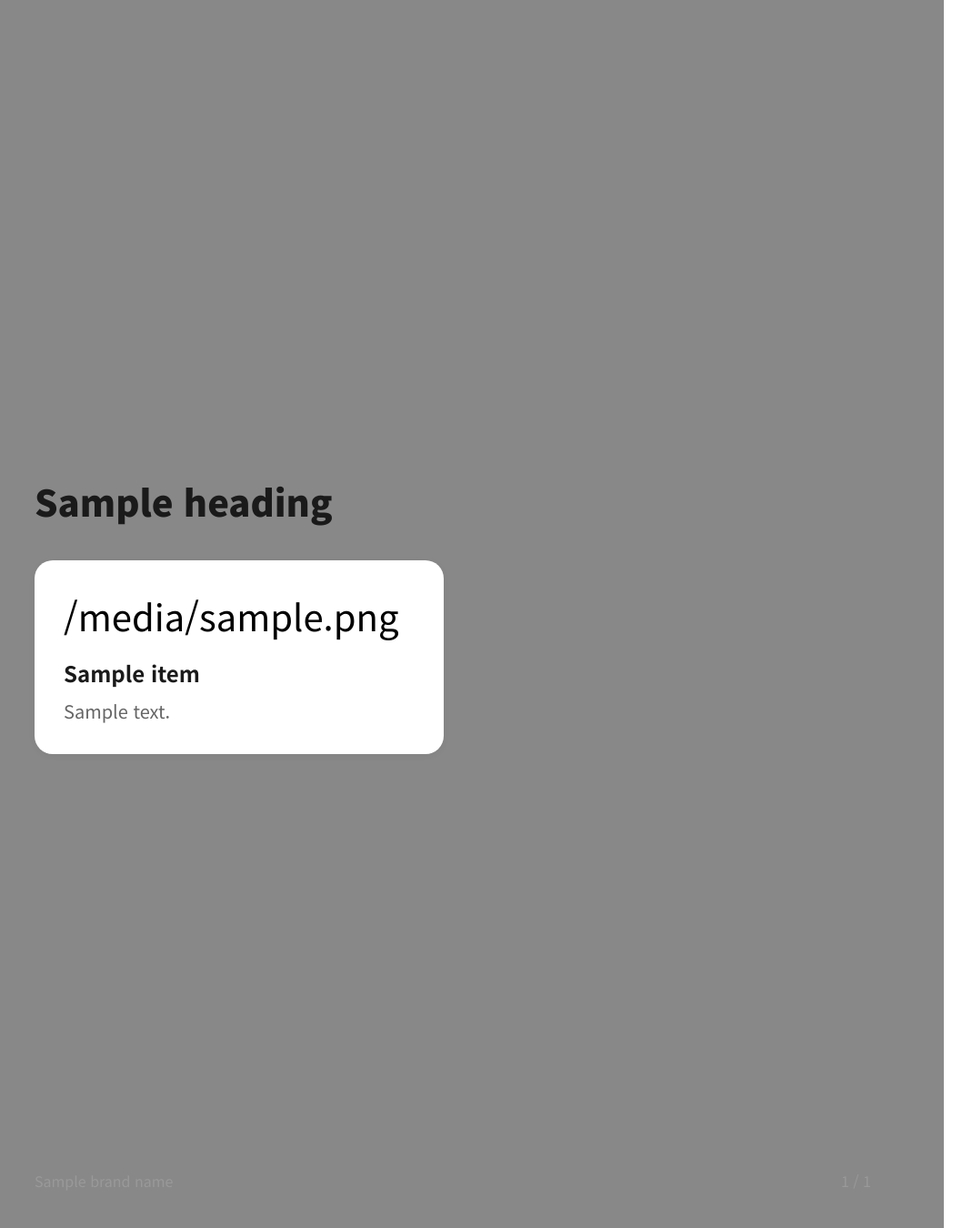
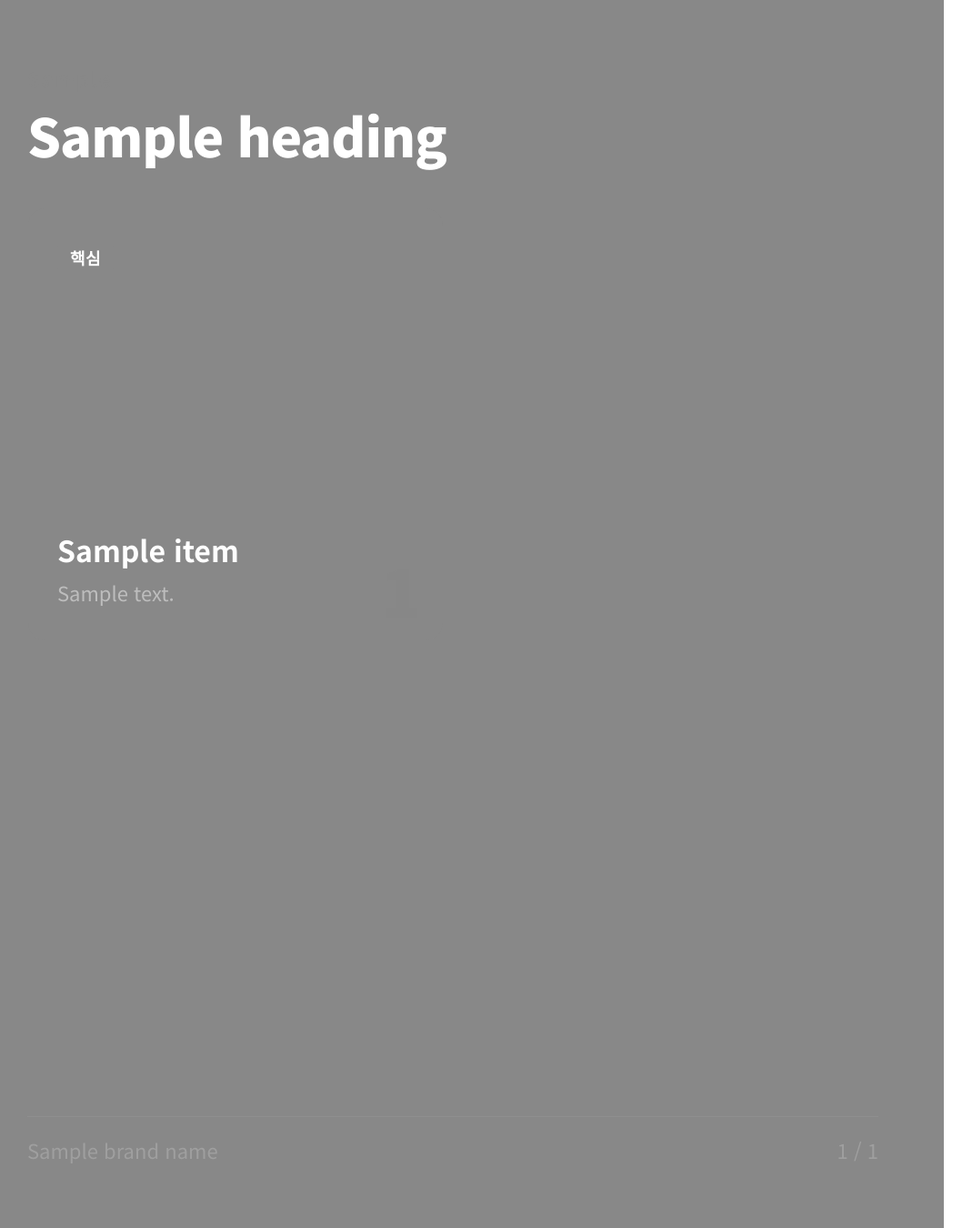
Before and after one commit to lodaebone6980/card-news-insta, a Python web app: template templates/content-grid.html in a window 1280 px wide. Shown: the whole page at 91% size, without its empty margins (42-1111 px from the left). Run offline with Jinja, Linux system fonts and the light colour scheme; the template is opened without the code that fills it: most values are stand-ins (such as "Sample title", 1, 10 or a date in 2020).

Commit message:
Refactor content grid layout and styles

```diff
--- a/templates/content-grid.html
+++ b/templates/content-grid.html
@@ -6,75 +6,103 @@
 @import url('https://fonts.googleapis.com/css2?family=Noto+Sans+KR:wght@400;700;900&display=swap');
 * { margin: 0; padding: 0; box-sizing: border-box; }
 body { width: 1080px; height: 1350px; overflow: hidden; font-family: 'Noto Sans KR', sans-serif; }
-
 .slide {
   width: 1080px; height: 1350px;
   background: {{ sub_color }};
-    padding: 80px;
+  padding: 70px 72px;
   display: flex; flex-direction: column;
-    justify-content: center;
-    position: relative;
+  position: relative; overflow: hidden;
 }
-
-  .accent-bar {
-    position: absolute; top: 0; left: 0;
-    width: 100%; height: 6px;
+.top-bar {
+  position: absolute; top: 0; left: 0; right: 0; height: 8px;
   background: {{ main_color }};
 }
-
-  .footer {
-    position: absolute; bottom: 40px; left: 80px; right: 80px;
-    display: flex; justify-content: space-between;
-    font-size: 16px; color: #999;
+.slide-header { margin-bottom: 44px; flex-shrink: 0; }
+.slide-header-meta {
+  font-size: 22px; font-weight: 700;
+  color: {{ main_color }}; letter-spacing: 2px; margin-bottom: 12px;
 }
-
 .heading {
-    font-size: 40px; font-weight: 900;
-    color: #1A1A1A;
-    margin-bottom: 36px;
+  font-size: 58px; font-weight: 900;
+  color: #fff; line-height: 1.2;
+  letter-spacing: -1px; word-break: keep-all;
 }
-
 .grid {
   display: grid;
   grid-template-columns: 1fr 1fr;
-    gap: 20px;
+  grid-template-rows: 1fr 1fr;
+  gap: 20px; flex: 1;
 }
-
-  .grid-item {
-    background: #FFF;
+.grid-card {
+  background: rgba(255,255,255,0.06);
+  border: 1px solid rgba(255,255,255,0.08);
   border-radius: 20px;
-    padding: 32px;
-    box-shadow: 0 2px 8px rgba(0,0,0,0.04);
+  padding: 36px 32px;
+  display: flex; flex-direction: column;
+  justify-content: space-between;
+  position: relative; overflow: hidden;
 }
-
-  .grid-icon {
-    font-size: 40px;
-    margin-bottom: 16px;
+.grid-card:nth-child(1) {
+  background: {{ main_color }}18;
+  border-color: {{ main_color }}44;
 }
-
-  .grid-title {
-    font-size: 24px; font-weight: 700;
-    color: #1A1A1A;
-    margin-bottom: 10px;
+.card-num {
+  font-size: 72px; font-weight: 900;
+  color: rgba(255,255,255,0.07);
+  line-height: 1;
+  position: absolute; bottom: 20px; right: 24px;
 }
-
-  .grid-desc {
-    font-size: 20px;
-    color: #666;
-    line-height: 1.5;
+.grid-card:nth-child(1) .card-num { color: {{ main_color }}22; }
+.card-title {
+  font-size: 30px; font-weight: 700;
+  color: #fff; line-height: 1.3;
+  word-break: keep-all;
+  position: relative; z-index: 1;
+}
+.grid-card:nth-child(1) .card-title { font-size: 32px; }
+.card-desc {
+  font-size: 22px; color: rgba(255,255,255,0.45);
+  line-height: 1.5; margin-top: 10px;
+  word-break: keep-all;
+  position: relative; z-index: 1;
+}
+.card-badge {
+  display: inline-block;
+  background: {{ main_color }};
+  color: #fff;
+  font-size: 18px; font-weight: 700;
+  padding: 5px 14px; border-radius: 6px;
+  margin-bottom: 16px; letter-spacing: .5px;
+  width: fit-content;
+}
+.footer {
+  margin-top: 24px; padding-top: 20px;
+  border-top: 1px solid rgba(255,255,255,0.06);
+  display: flex; justify-content: space-between;
+  font-size: 22px; color: rgba(255,255,255,0.2); flex-shrink: 0;
 }
 </style>
 </head>
 <body>
 <div class="slide">
-    <div class="accent-bar"></div>
-    <h2 class="heading">{{ heading }}</h2>
+  <div class="top-bar"></div>
+  <div class="slide-header">
+    <div class="slide-header-meta">{{ category_tag }}</div>
+    <div class="heading">{{ heading }}</div>
+  </div>
   <div class="grid">
     {% for item in items %}
-      <div class="grid-item">
-        <div class="grid-icon">{{ item.icon }}</div>
-        <div class="grid-title">{{ item.title }}</div>
-        <div class="grid-desc">{{ item.desc }}</div>
+    <div class="grid-card">
+      {% if loop.index == 1 %}
+      <div class="card-badge">핵심</div>
+      {% endif %}
+      <div class="card-num">{{ loop.index }}</div>
+      <div>
+        <div class="card-title">{{ item.title }}</div>
+        {% if item.desc %}
+        <div class="card-desc">{{ item.desc }}</div>
+        {% endif %}
+      </div>
     </div>
     {% endfor %}
   </div>
```
Lines whose indentation alone changed are shown as unchanged.
